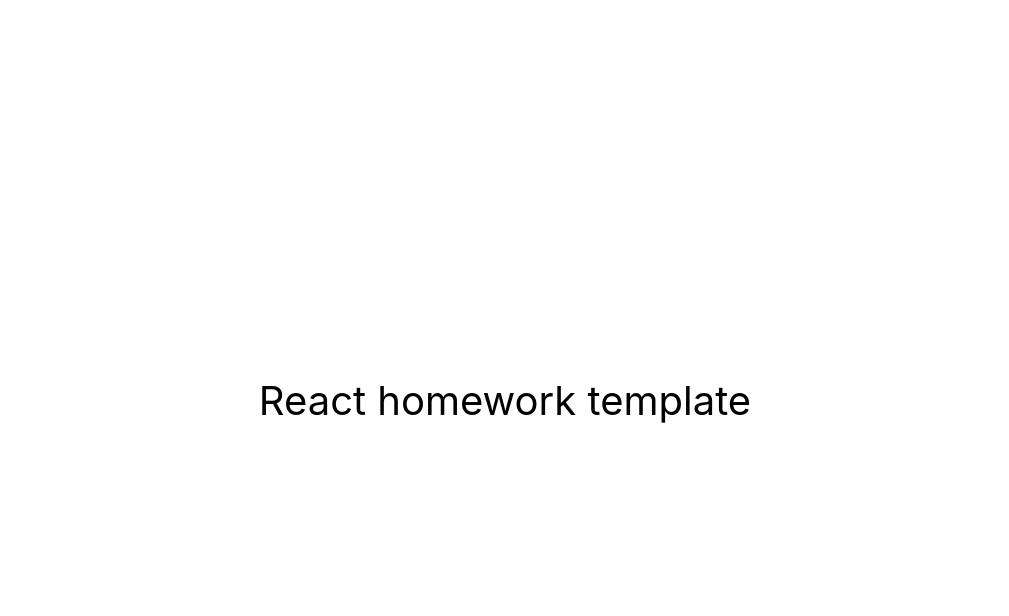
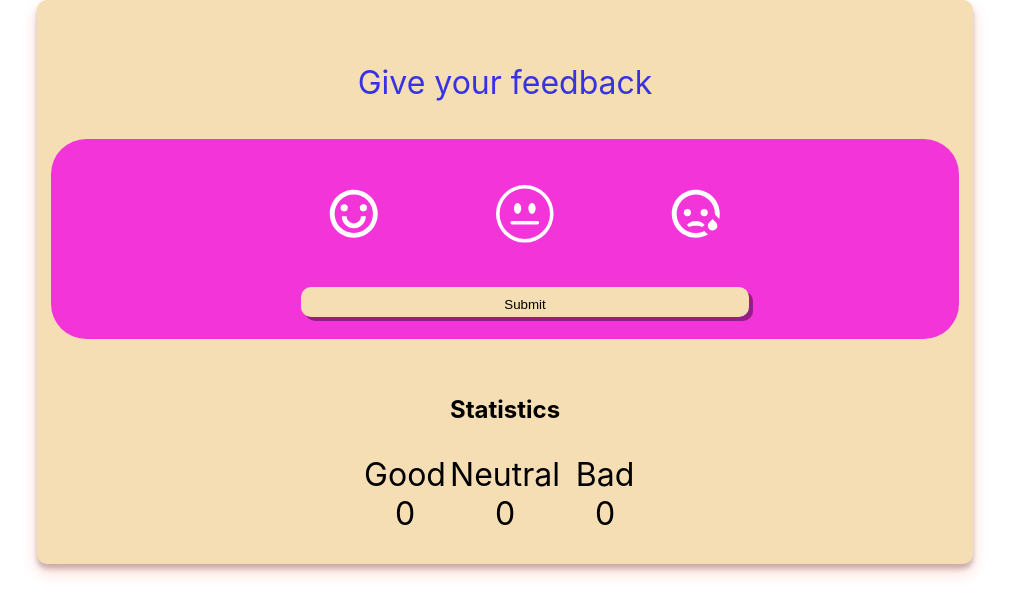
Before and after one commit to Iryna-Artymuk/goit-react-hw-02-feedback, a React (Create React App) app: page / in a window 1280 px wide. Shown: the top 616 px of the page, without its empty margins (135-1144 px from the left). Built offline with nearby package versions, Linux system fonts and the light colour scheme.

Commit message:
task1
make feedback  rating form +css +js

```diff
--- a/package.json
+++ b/package.json
@@ -4,11 +4,15 @@
   "private": true,
   "homepage": "https://ira1988.github.io/goit-react-hw-02-feedback/",
   "dependencies": {
+    "@emotion/react": "^11.10.6",
+    "@emotion/styled": "^11.10.6",
     "@testing-library/jest-dom": "^5.16.3",
     "@testing-library/react": "^12.1.4",
     "@testing-library/user-event": "^13.5.0",
+    "prop-types": "^15.8.1",
     "react": "^18.1.0",
     "react-dom": "^18.1.0",
+    "react-icons": "^4.8.0",
     "react-scripts": "5.0.1",
     "web-vitals": "^2.1.3"
   },
--- a/src/components/App.jsx
+++ b/src/components/App.jsx
@@ -1,16 +1,32 @@
-export const App = () => {
-  return (
-    <div
-      style={{
-        height: '100vh',
-        display: 'flex',
-        justifyContent: 'center',
-        alignItems: 'center',
-        fontSize: 40,
-        color: '#010101'
-      }}
-    >
-      React homework template
-    </div>
-  );
-};
+import { Component } from 'react';
+import Feedback from '../components/Feedback/Feedback';
+class App extends Component {
+  state = {
+    good: 0,
+    neutral: 0,
+    bad: 0,
+  };
+
+  addPoint = value => {
+    const obj = {};
+
+    this.setState(prevState => {
+      for (const key of Object.keys(prevState)) {
+        obj[key] = key === value ? prevState[key] + 1 : prevState[key];
+      }
+
+      return obj;
+    });
+  };
+  render() {
+    return (
+      <Feedback
+        addPoint={this.addPoint}
+        good={this.state.good}
+        neutral={this.state.neutral}
+        bad={this.state.bad}
+      />
+    );
+  }
+}
+export default App;
--- /dev/null
+++ b/src/components/Feedback/Feedback.jsx
@@ -0,0 +1,104 @@
+import { RiEmotionHappyLine, RiEmotionSadLine } from 'react-icons/ri';
+import { BsEmojiNeutral } from 'react-icons/bs';
+import { Component } from 'react';
+import PropTypes from 'prop-types';
+import css from './Rating.module.css';
+class Feedback extends Component {
+  state = {
+    rating: '',
+  };
+
+  handelChange = event => {
+    this.setState({
+      [event.currentTarget.name]: event.currentTarget.value,
+    });
+  };
+
+  render() {
+    return (
+      <div className={css.card}>
+        <div className={css.ratingContainer}>
+          <div className={css.ratingText}>
+            <p>Give your feedback</p>
+          </div>
+          <div className={css.rating}>
+            <form
+              className={css.ratingForm}
+              onSubmit={event => {
+                event.preventDefault();
+                this.props.addPoint(this.state.rating);
+              }}
+            >
+              <div className={css.inputBox}>
+                <label>
+                  <input
+                    type="radio"
+                    name="rating"
+                    className="superHappy"
+                    id="super-happy"
+                    value="good"
+                    onChange={this.handelChange}
+                    checked={this.state.rating === 'good'}
+                  />
+                  <RiEmotionHappyLine className={css.ratingFormSvg} />
+                </label>
+                <label>
+                  <input
+                    type="radio"
+                    name="rating"
+                    className="neutral"
+                    id="neutral"
+                    value="neutral"
+                    onChange={this.handelChange}
+                    checked={this.state.rating === 'neutral'}
+                  />
+                  <BsEmojiNeutral className={css.ratingFormSvg} />
+                </label>
+                <label>
+                  <input
+                    type="radio"
+                    name="rating"
+                    className="sad"
+                    id="bad"
+                    value="bad"
+                    onChange={this.handelChange}
+                    checked={this.state.rating === 'bad'}
+                  />
+                  <RiEmotionSadLine className={css.ratingFormSvg} />
+                </label>
+              </div>
+
+              <button type="submit"> Submit</button>
+            </form>
+          </div>
+        </div>
+
+        <div className={css.statistics}>
+          <h2> Statistics</h2>
+          <div className={css.statisticsBox}>
+            <div className={css.statisticsInfo}>
+              Good
+              <span>{this.props.good}</span>
+            </div>
+            <div className={css.statisticsInfo}>
+              Neutral
+              <span>{this.props.neutral}</span>
+            </div>
+            <div className={css.statisticsInfo}>
+              Bad
+              <span>{this.props.bad}</span>
+            </div>
+          </div>
+        </div>
+      </div>
+    );
+  }
+}
+
+Feedback.propTypes = {
+  addPoint: PropTypes.func.isRequired,
+  good: PropTypes.number.isRequired,
+  neutral: PropTypes.number.isRequired,
+  bad: PropTypes.number.isRequired,
+};
+export default Feedback;
--- /dev/null
+++ b/src/components/Feedback/Rating.module.css
@@ -0,0 +1,139 @@
+.card {
+  display: flex;
+  flex-direction: column;
+  justify-content: center;
+  align-items: center;
+  gap: 30px;
+  width: 70vw;
+
+  margin: auto;
+  box-shadow: 0 0.5rem 1rem rgb(247 39 3 / 19%),
+    0 0.3rem 0.3rem rgb(0 0 16 / 23%);
+  background-color: rgb(255, 255, 255);
+  /* border: 5px solid red; */
+
+  background: wheat;
+  border-radius: 10px;
+  padding: 20px;
+}
+.ratingContainer {
+  flex-direction: column;
+  display: flex;
+  -webkit-box-pack: justify;
+  -ms-flex-pack: justify;
+  justify-content: space-between;
+  align-items: center;
+  padding: 0.4rem 0.8rem;
+  width: 100%;
+}
+
+.ratingText p {
+  color: rgba(7, 7, 239, 0.8);
+  font-size: 2rem;
+  padding: 0.3rem;
+}
+
+.rating {
+  width: 100%;
+  background-color: rgba(243, 10, 227, 0.8);
+  padding: 0.4rem 0.4rem 0.1rem 0.4rem;
+  border-radius: 2.2rem;
+}
+
+.ratingFormSvg {
+  fill: rgb(255, 255, 255);
+  height: 3.6rem;
+  width: 3.6rem;
+}
+
+.ratingForm {
+  width: 100%;
+
+  display: flex;
+  flex-direction: column;
+  gap: 20px;
+  justify-content: space-evenly;
+  align-items: center;
+  padding: 20px;
+}
+button[type='submit'] {
+  width: 50%;
+  height: 30px;
+  background: wheat;
+  padding: 0.4rem 0.4rem 0.1rem 0.4rem;
+  box-shadow: 0.3em 0.3em rgba(0.4, 0.4, 0.4, 0.4);
+  border-radius: 10px;
+  border: none;
+}
+.inputBox {
+  width: 70%;
+
+  display: flex;
+
+  justify-content: space-evenly;
+  align-items: center;
+
+  padding: 20px;
+}
+
+#radios label {
+  position: relative;
+}
+
+/* сховали оригінальний інпут */
+input[type='radio'] {
+  position: absolute;
+  opacity: 0;
+}
+
+input[type='radio'] + .ratingFormSvg {
+  -webkit-transition: all 0.2s;
+  transition: all 0.2s;
+}
+
+input + .ratingFormSvg {
+  cursor: pointer;
+}
+input:checked + .ratingFormSvg {
+  scale: 2;
+}
+input[class='superHappy']:hover + .ratingFormSvg,
+input[class='superHappy']:checked + .ratingFormSvg,
+input[class='superHappy']:focus + .ratingFormSvg {
+  fill: rgb(47, 217, 0);
+}
+
+input[class='neutral']:hover + .ratingFormSvg,
+input[class='neutral']:checked + .ratingFormSvg,
+input[class='neutral']:focus + .ratingFormSvg {
+  fill: rgb(239, 139, 7);
+}
+
+input[class='sad']:hover + .ratingFormSvg,
+input[class='sad']:checked + .ratingFormSvg,
+input[class='sad']:focus + .ratingFormSvg {
+  fill: rgb(243, 7, 7);
+}
+.statistics,
+.statisticsBox {
+  display: flex;
+  flex-direction: column;
+  justify-content: center;
+  align-items: center;
+  gap: 20;
+  width: 70%;
+}
+
+.statisticsBox {
+  flex-direction: row;
+}
+
+.statisticsInfo {
+  display: flex;
+  flex-direction: column;
+  justify-content: center;
+  align-items: center;
+  width: 100px;
+  height: 100px;
+  font-size: 32px;
+}
--- a/src/index.js
+++ b/src/index.js
@@ -1,6 +1,6 @@
 import React from 'react';
 import ReactDOM from 'react-dom/client';
-import { App } from 'components/App';
+import App from 'components/App';
 import './index.css';
 
 ReactDOM.createRoot(document.getElementById('root')).render(
```
Also changed, not shown: src/components/Feedback/StyledFeedback.jsx (added), 1 other file (tests, documents, lock files or other folders).
